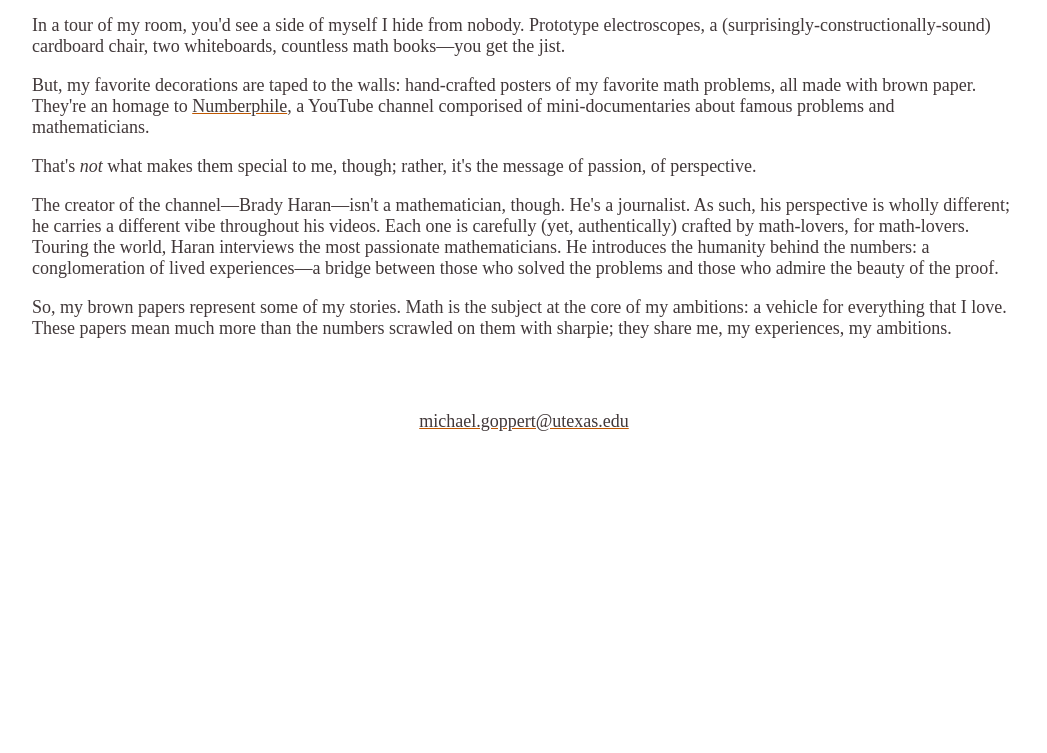
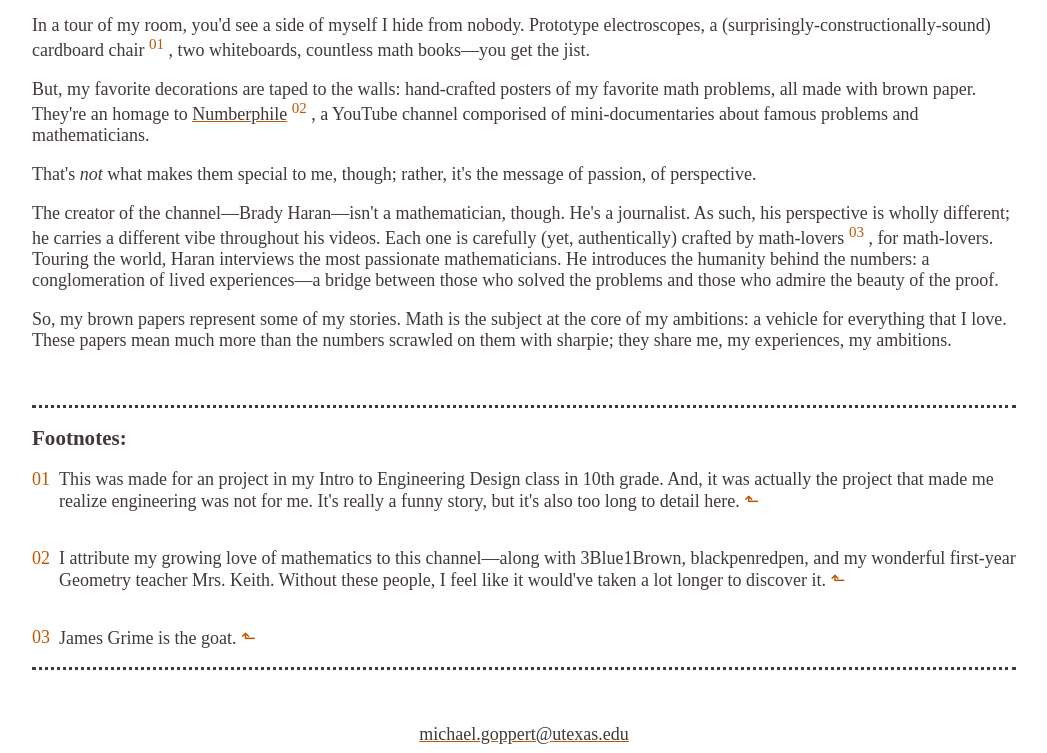
Before and after one commit to migopp/migopp.xyz, a plain HTML site: page mathematics/brown-paper.html in a window 1280 px wide. Shown: the part 151-904 px from the top of the page, without its empty margins (116-1163 px from the left). Before the commit the page ends 800 px from the top, so only its background shows below. Drawn offline with Linux system fonts and the light colour scheme.

Commit message:
Update notes for Whiteboards and Brown Paper

```diff
--- a/mathematics/brown-paper.html
+++ b/mathematics/brown-paper.html
@@ -28,15 +28,21 @@
                 </span>
             </header>
             <p>
-                In a tour of my room, you'd see a side of myself I hide from nobody. Prototype electroscopes, a
-                (surprisingly-constructionally-sound) cardboard chair, two whiteboards, countless math books—you get
-                the jist.
+                In a tour of my room, you'd see a side of myself I hide from nobody. Prototype electroscopes,
+                <span class="note-hi">
+                    a (surprisingly-constructionally-sound) cardboard chair
+                    <a href="#fn1" class="fnref-link" id="annotation1"><sup>01</sup></a>
+                </span>
+                , two whiteboards, countless math books—you get the jist.
             </p>
             <p>
                 But, my favorite decorations are taped to the walls: hand-crafted posters of my favorite math problems,
                 all made with brown paper. They're an homage to
-                <a href="https://www.youtube.com/channel/UCoxcjq-8xIDTYp3uz647V5A" class="para-link">Numberphile</a>,
-                a YouTube channel comporised of mini-documentaries about famous problems and mathematicians.
+                <span class="note-hi">
+                    <a href="https://www.youtube.com/channel/UCoxcjq-8xIDTYp3uz647V5A" class="para-link">Numberphile</a>
+                    <a href="#fn2" class="fnref-link" id="annotation-2"><sup>02</sup></a>
+                </span>
+                , a YouTube channel comporised of mini-documentaries about famous problems and mathematicians.
             </p>
             <p>
                 That's
@@ -46,7 +52,12 @@
             <p>
                 The creator of the channel—Brady Haran—isn't a mathematician, though. He's a journalist. As such, his
                 perspective is wholly different; he carries a different vibe throughout his videos. Each one is
-                carefully (yet, authentically) crafted by math-lovers, for math-lovers. Touring the world, Haran
+                carefully (yet, authentically) crafted by
+                <span class="note-hi">
+                    math-lovers
+                    <a href="#fn3" class="fnref-link" id="annotation-3"><sup>03</sup></a>
+                </span>
+                , for math-lovers. Touring the world, Haran
                 interviews the most passionate mathematicians. He introduces the humanity behind the numbers: a
                 conglomeration of lived experiences—a bridge between those who solved the problems and those
                 who admire the beauty of the proof.
@@ -56,6 +67,54 @@
                 vehicle for everything that I love. These papers mean much more than the numbers scrawled on them with
                 sharpie; they share me, my experiences, my ambitions.
             </p>
+            <section class="footnotes">
+                <h3 class="fntitle">Footnotes:</h3>
+                <div class="notes">
+                    <div class="note">
+                        <div>
+                            <p>
+                                <a href="#annotation-1" class="fnref-link" id="fn1"> 01 </a>
+                            </p>
+                        </div>
+                        <div>
+                            <p>
+                                This was made for an project in my Intro to Engineering Design class in 10th grade. And,
+                                it was actually the project that made me realize engineering was not for me. It's really
+                                a funny story, but it's also too long to detail here.
+                                <a href="#annotation-1" class="fnref-link">⬑</a>
+                            </p>
+                        </div>
+                    </div>
+                    <div class="note">
+                        <div>
+                            <p>
+                                <a href="#annotation-2" class="fnref-link" id="fn2"> 02 </a>
+                            </p>
+                        </div>
+                        <div>
+                            <p>
+                                I attribute my growing love of mathematics to this channel—along with 3Blue1Brown,
+                                blackpenredpen, and my wonderful first-year Geometry teacher Mrs. Keith. Without these
+                                people, I feel like it would've taken a lot longer to discover it.
+                                <a href="#annotation-2" class="fnref-link">⬑</a>
+                            </p>
+                        </div>
+                    </div>
+                    <div class="note">
+                        <div>
+                            <p>
+                                <a href="#annotation-3" class="fnref-link" id="fn3"> 03 </a>
+                            </p>
+                        </div>
+                        <div>
+                            <p>
+                                James Grime is the goat.
+                                <a href="#annotation-3" class="fnref-link">⬑</a>
+                            </p>
+                        </div>
+                    </div>
+                </div>
+            </section>
         </main>
         <footer>
             <a href="mailto:michael.goppert@utexas.edu" class="para-link">michael.goppert@utexas.edu</a>
```
